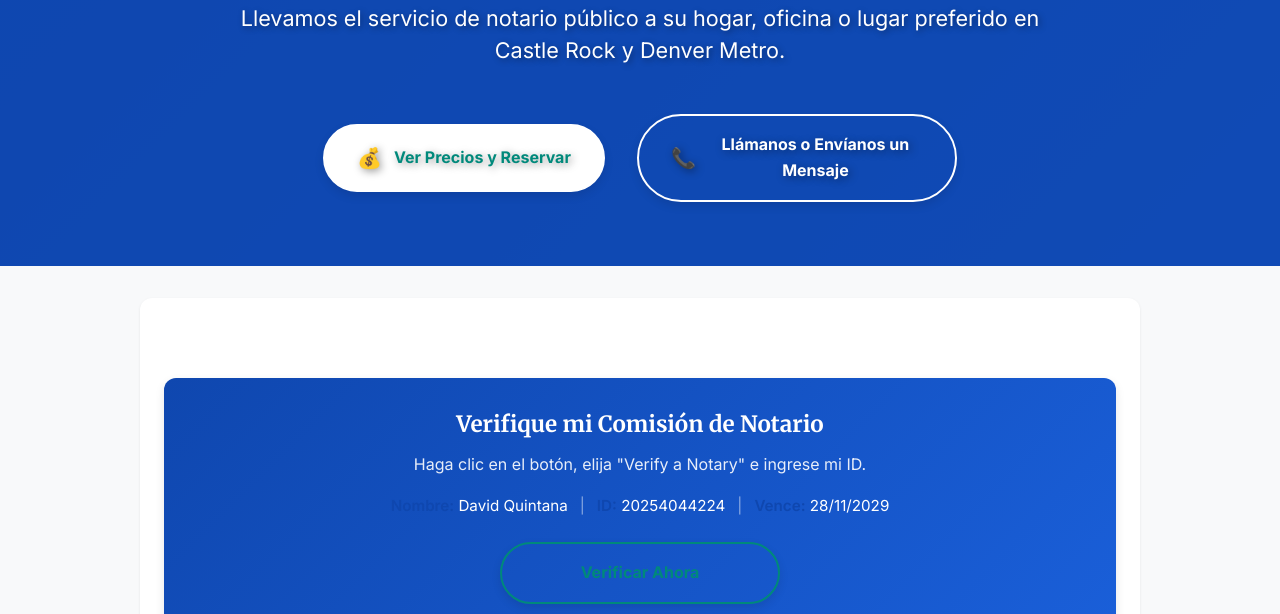
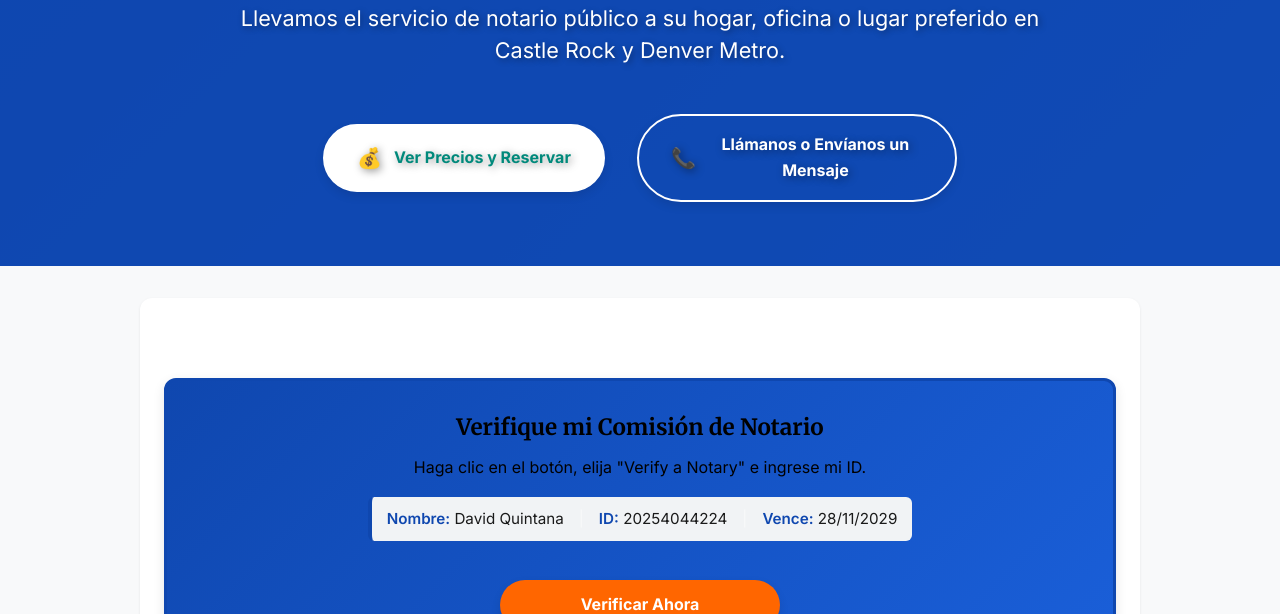
Before and after one commit to dquint32/quintana-notary-signing, a plain HTML site: page index.html in a window 1280 px wide. Shown: the part 338-952 px from the top of the page. Drawn offline with Linux system fonts and the light colour scheme.

```diff
--- a/styles.css
+++ b/styles.css
@@ -1975,3 +1975,55 @@
     border: 1px solid #ccc;
   }
 }
+
+/* ============================================
+   ACCESSIBILITY & CONTRAST OVERRIDE
+   ============================================ */
+
+/* 1. Force a clean, high-contrast background for the banner */
+.verification-banner {
+    background-color: #ffffff !important;
+    border: 3px solid var(--navy) !important;
+    color: #1a1a1a !important; /* Near black for maximum readability */
+    padding: 2rem !important;
+    box-shadow: 0 4px 12px rgba(0,0,0,0.1) !important;
+}
+
+/* 2. Fix the "Dark Green" readability issue */
+/* Assuming this is a heading or instructional text */
+.verification-banner h2,
+.verification-banner h3,
+.verification-banner p {
+    color: #000000 !important; /* Force black text */
+    text-shadow: none !important;
+}
+
+/* 3. Fix the "Blue on Blue" (The Button/Link) */
+/* This makes the button pop with your brand orange against the white/navy */
+.verification-banner .btn-primary,
+.verification-banner a.btn {
+    background-color: var(--orange) !important;
+    color: white !important;
+    border: none !important;
+    font-weight: 700 !important;
+    text-decoration: none !important;
+    display: inline-block;
+    padding: 12px 24px !important;
+}
+
+/* 4. Improve the ID/Expires layout so it's not cramped */
+.commission-details {
+    display: flex;
+    gap: 15px;
+    background: #f1f3f5 !important; /* Very light gray */
+    padding: 10px 15px !important;
+    border-radius: 6px;
+    margin: 15px 0 !important;
+    border-left: 4px solid var(--navy) !important;
+    font-family: 'Inter', sans-serif !important;
+}
+
+/* Language toggle safety: ensure spans don't disappear */
+.verification-banner span[lang] {
+    display: inline-block;
+}
```
